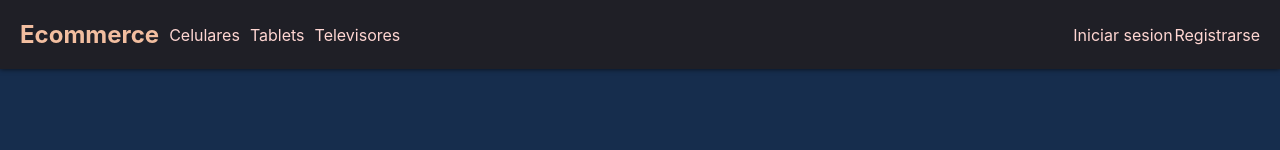
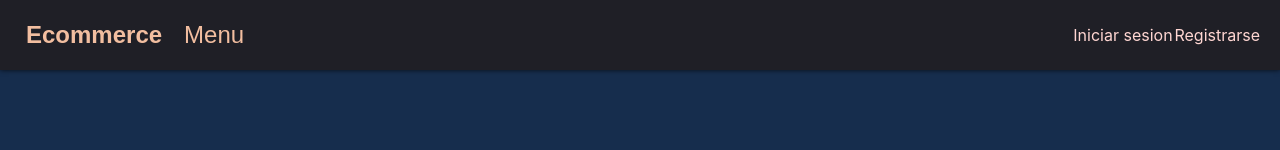
Before and after one commit to francogarcia02/React-Ecommerce, a React (Create React App) app: page / in a window 1280 px wide. Shown: the top 150 px of the page. Built offline with nearby package versions, Linux system fonts and the light colour scheme.

Commit message:
Cambio de menu implementado

```diff
--- a/src/App.jsx
+++ b/src/App.jsx
@@ -1,16 +1,13 @@
 import './App.css';
 import Navbar from './components/Navbar/Navbar'
-import DataContent from './components/DataContent/DataContent'
-import Landing from './components/Landing/Landing'
 import Footer from './components/Footer/Footer'
 
 function App() {
   return (
     <div>
-      <Navbar></Navbar>
-      <Landing></Landing>
-      <hr></hr>
-      <DataContent></DataContent>
+        <div>
+            <Navbar></Navbar>
+        </div>
       <Footer></Footer>
     </div>
   );
--- a/src/components/Navbar/Navbar.css
+++ b/src/components/Navbar/Navbar.css
@@ -4,7 +4,7 @@
   background-color: #1F1F26;
   color: #F2BEA0;
   display: grid;
-  grid-template-columns: repeat(4, auto);
+  grid-template-columns: repeat(2, auto);
   gap: 10px;
   justify-content: start;
   align-items: center;
@@ -13,13 +13,18 @@
   box-shadow: 0px 0px 5px 0px rgba(0, 0, 0, 0.75);
 }
 
+.Navbar__landing{
+  font-size: 1.5em;
+  font-weight: 900;
+}
+
+.Navbar__menu{
+  font-size: 1.5em;
+  font-weight: 100;
+}
+
 .Navbar__obj{
   margin: 0;
-}
-
-.Navbar__obj_self{
-  margin: 0;
-  justify-self: end;
 }
 
 .Navbar__obj_register{
@@ -40,3 +45,9 @@ a{
 a:visited{
   color: #FFD6D2;
 }
+
+button{
+  background-color: transparent;
+  color: #F2BEA0;
+  border: none;
+}
--- a/src/components/Navbar/Navbar.jsx
+++ b/src/components/Navbar/Navbar.jsx
@@ -1,16 +1,34 @@
-import './Navbar.css'
+import './Navbar.css';
+import { useState } from 'react';
+import DataContent from '../DataContent/DataContent'
+import Landing from '../Landing/Landing'
 
 const Navbar = () => {
+
+    const [menuOn, setmenuOn] = useState(false);
+
+    const abrirMenu = () =>{
+        setmenuOn(true)
+    }
+
+    const abrirLanding = () =>{
+        setmenuOn(false)
+    }
+
     return(
-        <header>
+        <header className="stopper">
             <nav className="Navbar">
-                <h1 className="Navbar__obj" >Ecommerce</h1>
-                <a className="Navbar__obj " href="" >Celulares</a>
-                <a className="Navbar__obj" href="" >Tablets</a>
-                <a className="Navbar__obj" href="" >Televisores</a>
+                <button onClick={abrirLanding} className="Navbar__landing" >Ecommerce</button>
+                <button onClick={abrirMenu} className="Navbar__menu" >Menu</button>
                 <a className="Navbar__obj Navbar__obj_login" href="" >Iniciar sesion</a>
                 <a className="Navbar__obj Navbar__obj_register" href="" >Registrarse</a>
             </nav>
+            {menuOn == true &&
+                <DataContent></DataContent>
+            }
+            {menuOn == false &&
+                <Landing></Landing>
+            }
         </header>
     );
 };
```
